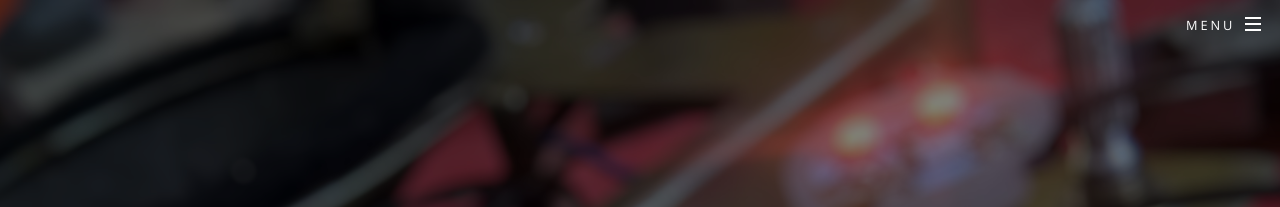
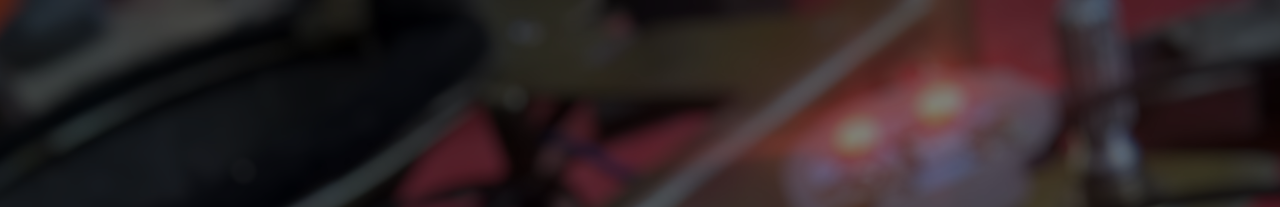
Before and after one commit to BasPaap/baspaap.github.io, a Jekyll site: the page built from index.html, in a window 1280 px wide. Shown: the top 207 px of the page. Built offline with Jekyll 4.4.1, drawn with Linux system fonts in a browser that asks for light colours.

Commit message:
aaaand back again.

```diff
--- a/_includes/header.html
+++ b/_includes/header.html
@@ -5,7 +5,7 @@
   <nav id="nav">
     <ul>
       <li class="special">
-        <a href="#menu" class="menuToggle"><span>Menu</span></a>
+        <!--<a href="#menu" class="menuToggle"><span>Menu</span></a>
         <div id="menu">
           <ul>
             <li><a href="index.html">Home</a></li>
@@ -17,7 +17,7 @@
             <li><a href="{{ "/feed.xml" | prepend: site.baseurl }}"
                    class="icon fa-feed"> RSS Feed</a></li>
           </ul>
-        </div>
+        </div>-->
       </li>
     </ul>
   </nav>
```
